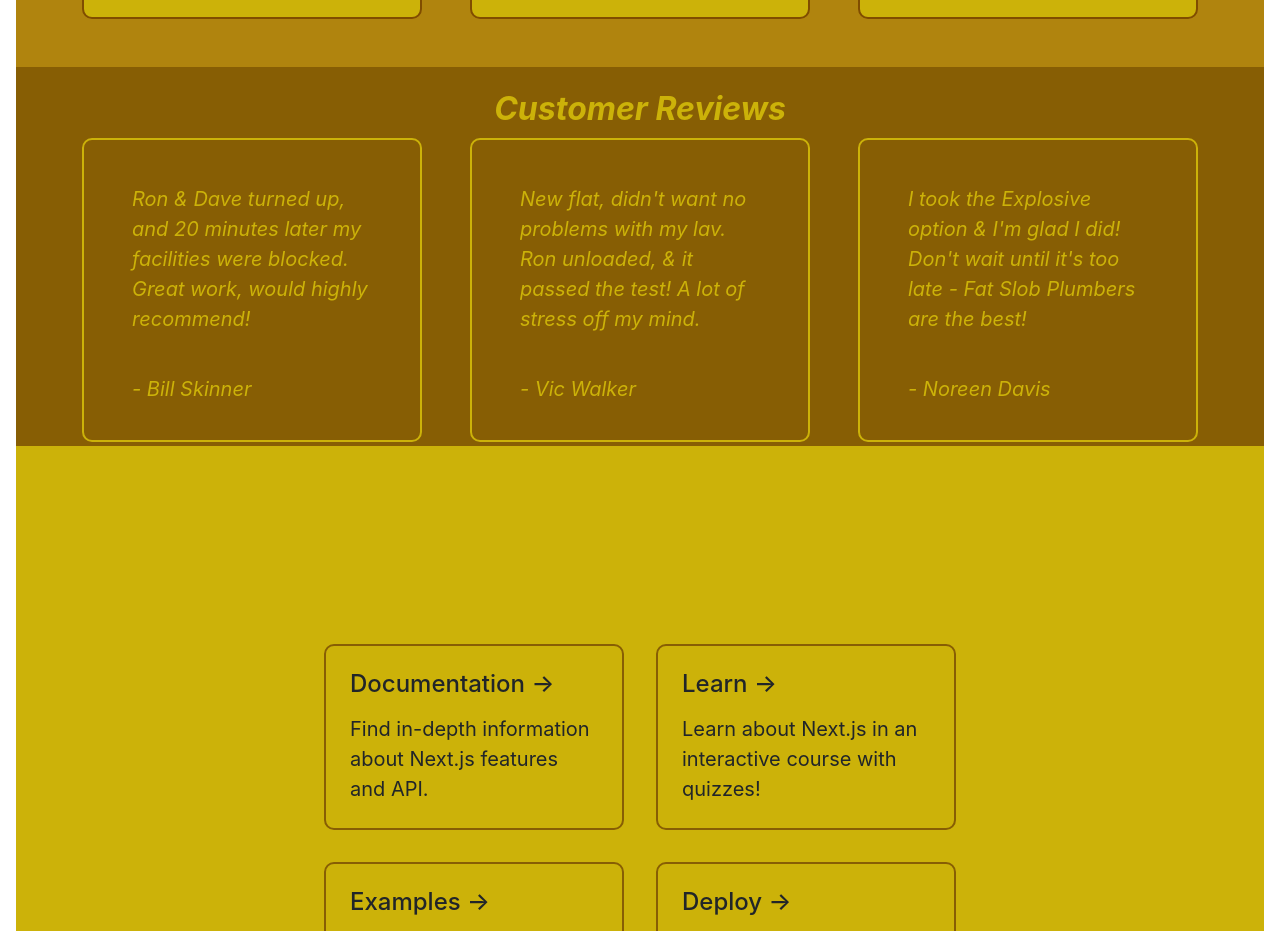
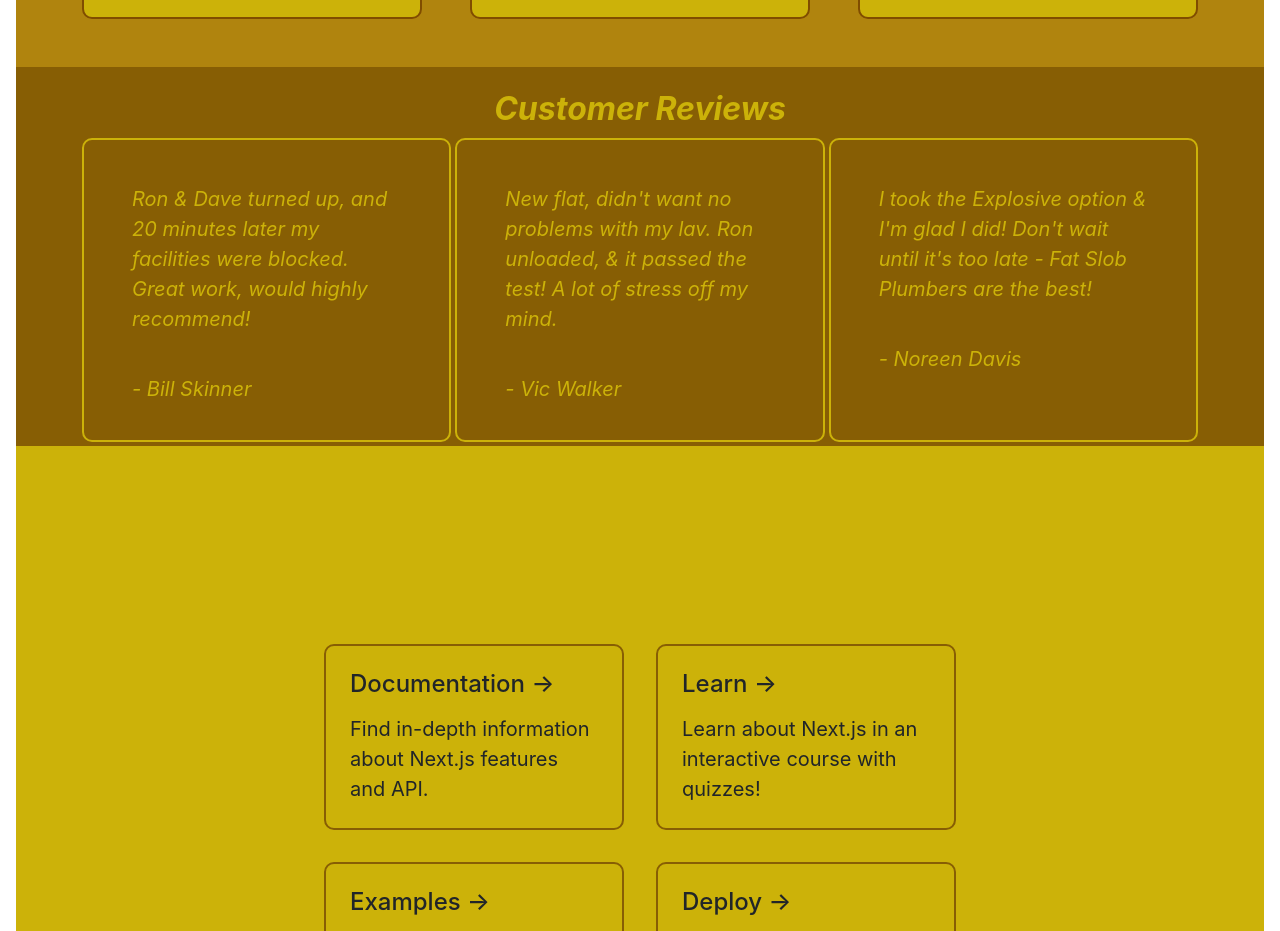
Before and after one commit to headexpanded/fat_slob_plumbing, a Next.js app: page / in a window 1280 px wide. Shown: the part 1280-2211 px from the top of the page. Built offline with nearby package versions, Linux system fonts and the light colour scheme.

Commit message:
Cust Reviews Section

```diff
--- a/components/sections/CustReviewsSection.tsx
+++ b/components/sections/CustReviewsSection.tsx
@@ -25,7 +25,7 @@ export const CustReviewsSection = () => {
         <section className="custReviewsSection">
             <div className="custReviewsTitle"><Typography.SectionTitle content="Customer Reviews"/></div>
             <div className="container px-4">
-                <div className="row gap-5">
+                <div className="row gap-1">
             {/*  extract key from custReviews, spread the rest into card component */}
                     {custReviews.map(({key, ...other}) =>{
                         return <FSPCards.CustReviewCard key={key} {...other}/>
```
